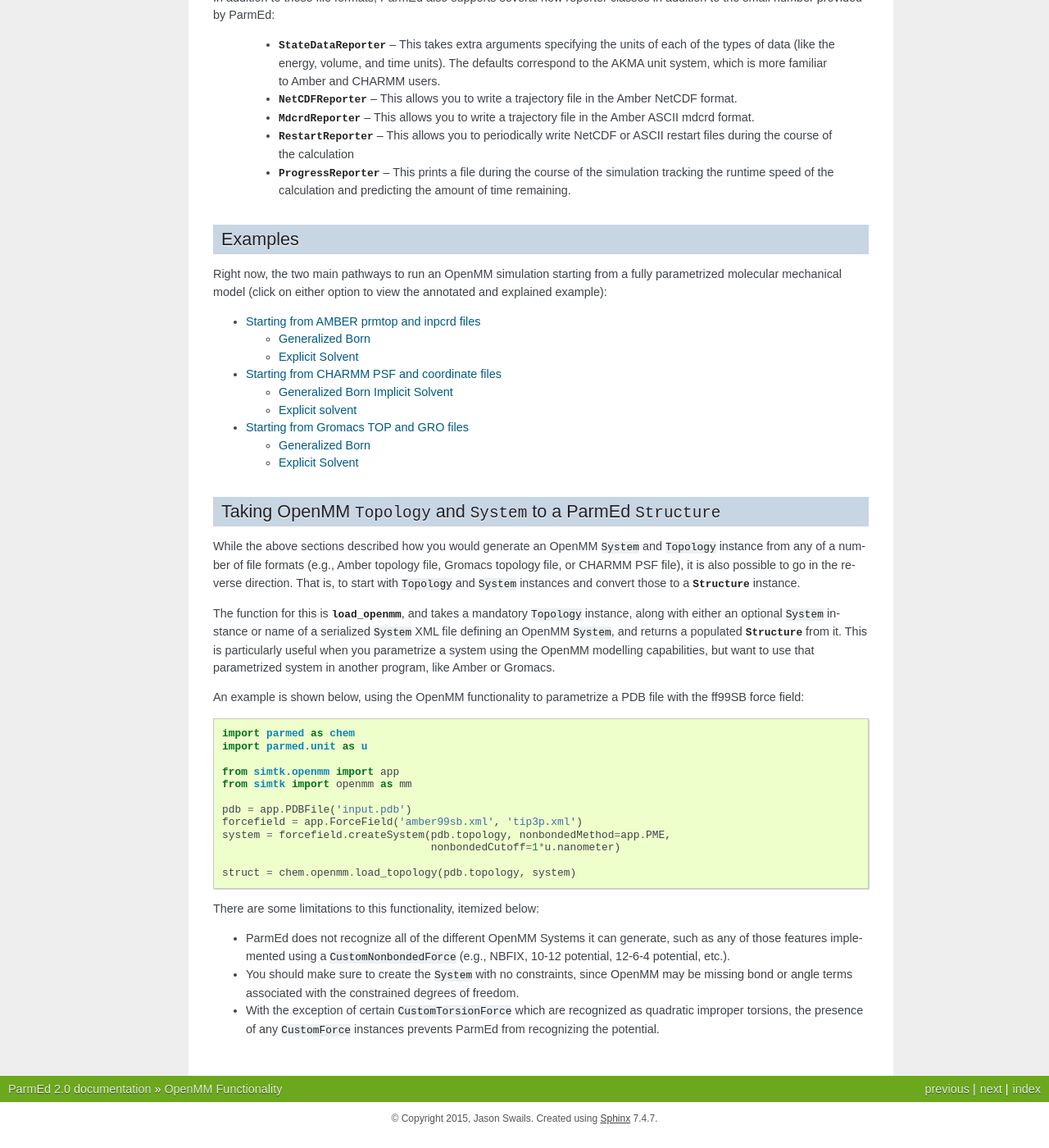
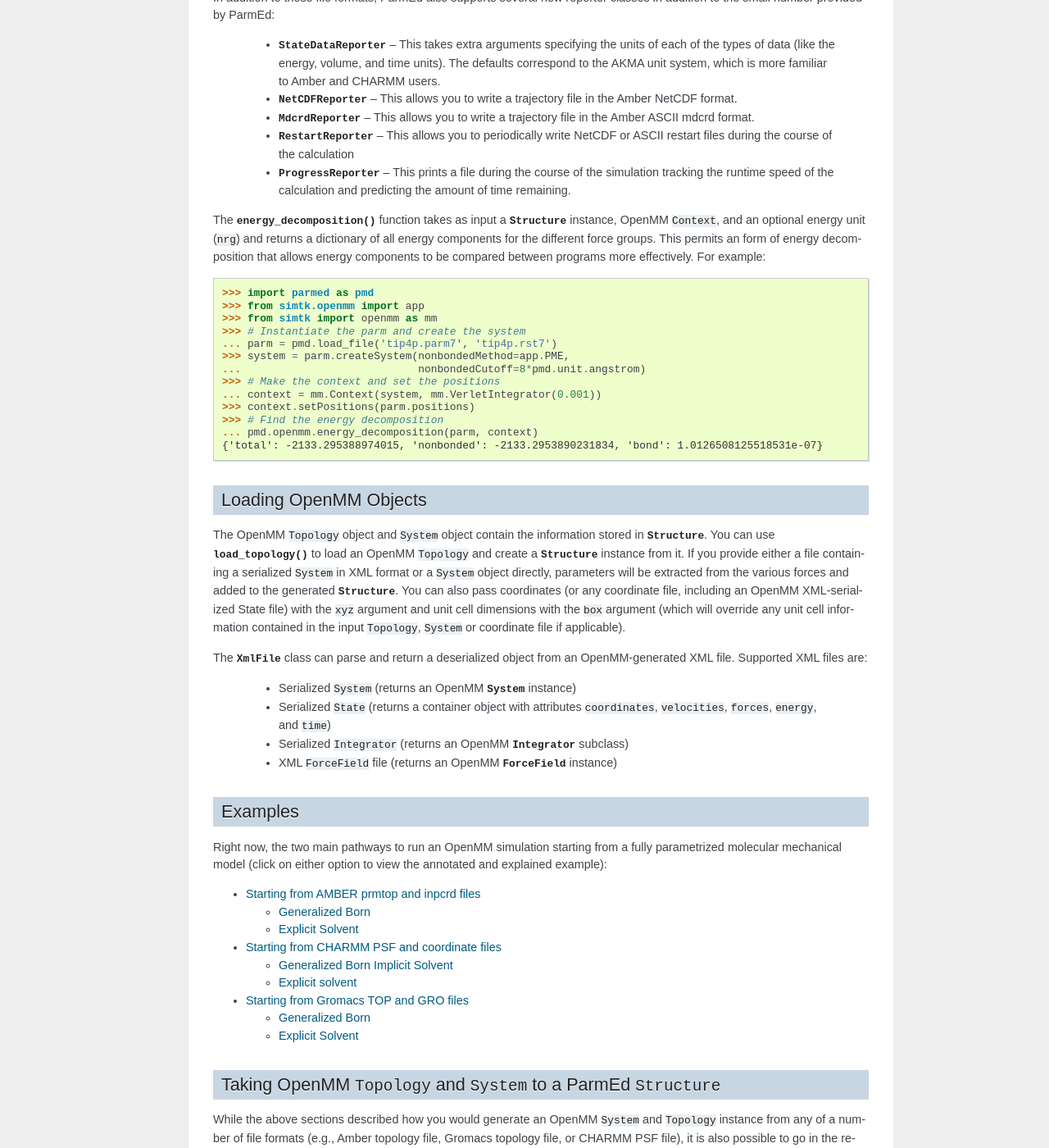
Before and after one commit to ParmEd/ParmEd, a Sphinx documentation site: the page built from doc/openmm.rst, in a window 1280 px wide and 1400 px high, scrolled down 1864 px. Shown: the whole window at 82% size. Built offline with Sphinx 7.4.7, drawn with Linux system fonts in a browser that asks for light colours; some of the changed text lies outside the part shown.

Commit message:
Extend OpenMM documentation for added features.

```diff
--- a/doc/openmm.rst
+++ b/doc/openmm.rst
@@ -94,6 +94,9 @@
     MdcrdReporter
     RestartReporter
     ProgressReporter
+    XmlFile
+    load_topology
+    energy_decomposition
 
 ParmEd provides a common framework for constructing and representing fully
 parametrized force field models for various systems instantiated from a wide
@@ -129,6 +132,51 @@
     * :class:`ProgressReporter` -- This prints a file during the course of the
       simulation tracking the runtime speed of the calculation and predicting
       the amount of time remaining.
+
+The :func:`energy_decomposition` function takes as input a :class:`Structure
+<parmed.structure.Structure>` instance, OpenMM ``Context``, and an optional
+energy unit (``nrg``) and returns a dictionary of all energy components for the
+different force groups. This permits an form of energy decomposition that allows
+energy components to be compared between programs more effectively. For
+example::
+
+    >>> import parmed as pmd
+    >>> from simtk.openmm import app
+    >>> from simtk import openmm as mm
+    >>> # Instantiate the parm and create the system
+    ... parm = pmd.load_file('tip4p.parm7', 'tip4p.rst7')
+    >>> system = parm.createSystem(nonbondedMethod=app.PME,
+    ...                            nonbondedCutoff=8*pmd.unit.angstrom)
+    >>> # Make the context and set the positions
+    ... context = mm.Context(system, mm.VerletIntegrator(0.001))
+    >>> context.setPositions(parm.positions)
+    >>> # Find the energy decomposition
+    ... pmd.openmm.energy_decomposition(parm, context)
+    {'total': -2133.295388974015, 'nonbonded': -2133.2953890231834, 'bond': 1.0126508125518531e-07}
+
+Loading OpenMM Objects
+----------------------
+
+The OpenMM ``Topology`` object and ``System`` object contain the information
+stored in :class:`Structure <parmed.structure.Structure>`. You can use
+:func:`load_topology` to load an OpenMM ``Topology`` and create a
+:class:`Structure <parmed.structure.Structure>` instance from it. If you provide
+either a file containing a serialized ``System`` in XML format or a ``System``
+object directly, parameters will be extracted from the various forces and added
+to the generated :class:`Structure <parmed.structure.Structure>`. You can also
+pass coordinates (or any coordinate file, including an OpenMM XML-serialized
+State file) with the ``xyz`` argument and unit cell dimensions with the ``box``
+argument (which will override any unit cell information contained in the input
+``Topology``, ``System`` or coordinate file if applicable).
+
+The :class:`XmlFile` class can parse and return a deserialized object from an
+OpenMM-generated XML file. Supported XML files are:
+
+    - Serialized ``System`` (returns an OpenMM :class:`System` instance)
+    - Serialized ``State`` (returns a container object with attributes
+      ``coordinates``, ``velocities``, ``forces``, ``energy``, and ``time``)
+    - Serialized ``Integrator`` (returns an OpenMM :class:`Integrator` subclass)
+    - XML ``ForceField`` file (returns an OpenMM :class:`ForceField` instance)
 
 Examples
 --------
```
Also changed, not shown: 1 other file.
